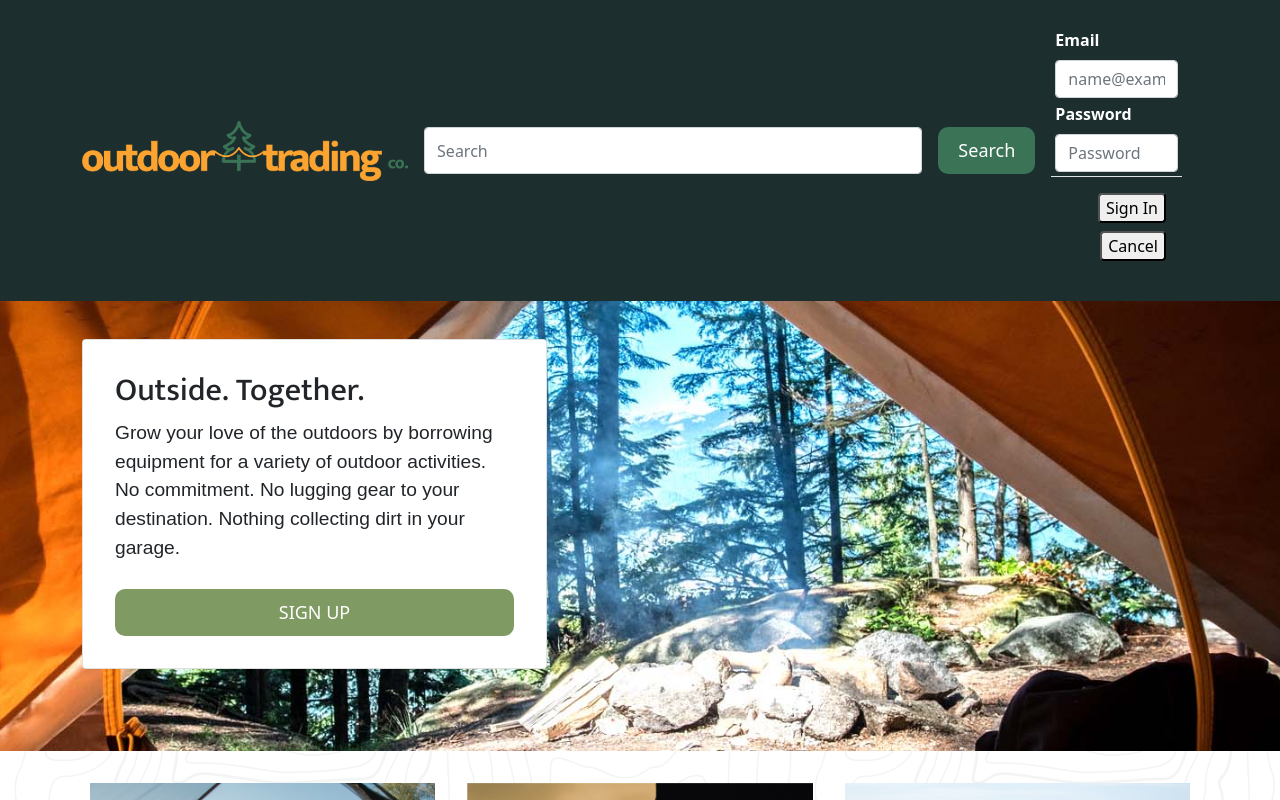
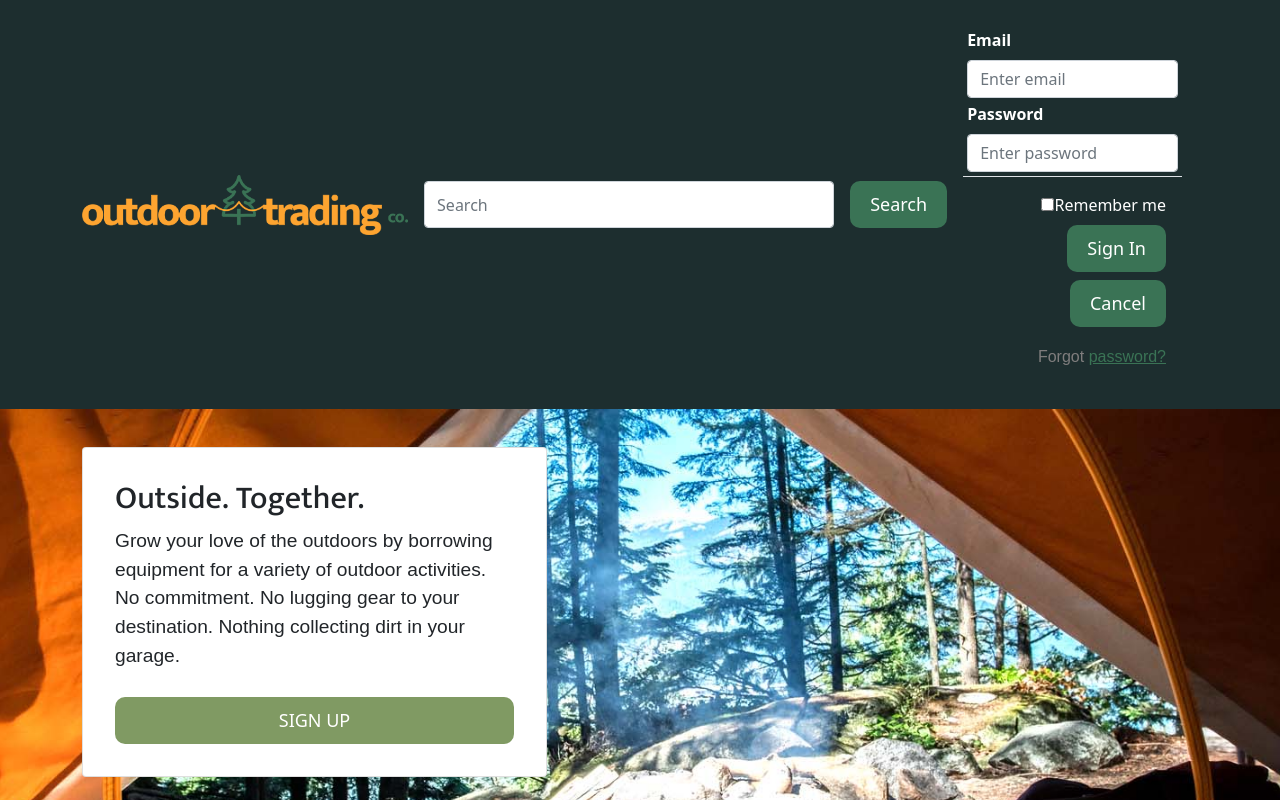
Before and after one commit to NeedaMehmud/outdoor-trading-co, a React (Create React App) app in the folder client/: page / in a window 1280 px wide. Both pictures are taken after a click on the button "LOGIN". Shown: the top 800 px of the page. Built offline with nearby package versions, Linux system fonts and the light colour scheme; a web font is replaced by a local one.

Commit message:
added forgotpassword link

```diff
--- a/client/src/components/Login.js
+++ b/client/src/components/Login.js
@@ -68,7 +68,7 @@ const Login = () => {
                 type="email"
                 className="form-control"
                 id="exampleFormControlInput1"
-                placeholder="name@example.com"
+                placeholder="Enter email"
                 value={formState.email}
                 onChange={handleChange}
               />
@@ -82,26 +82,35 @@ const Login = () => {
                 type="password"
                 className="form-control"
                 id="exampleFormControlInput2"
-                placeholder="Password"
+                placeholder="Enter password"
                 value={formState.password}
                 onChange={handleChange}
               />
             </div>
             <Modal.Footer>
+              <div className="form-group">
+                <div className="custom-control custom-checkbox">
+                  <input type="checkbox" className="custom-control-input" id="customCheck1" />
+                  <label className="custom-control-label" htmlFor="customCheck1">Remember me</label>
+                </div>
+              </div>
               <button
                 onClick={showModal}
                 type="submit"
-                className="text-center rounded signin-button"
+                className="search-btn btn-md"
               >
                 Sign In
             </button>
               <Modal show={isOpen} onHide={hideModal} />
               <button
-                className="text-center rounded signin-button"
+                className="search-btn btn-md"
                 onClick={hideModal}
               >
                 Cancel
             </button>
+              <p className="forgot-password text-right">
+                Forgot <a href="#">password?</a>
+              </p>
             </Modal.Footer>
           </form>
         )}
```
